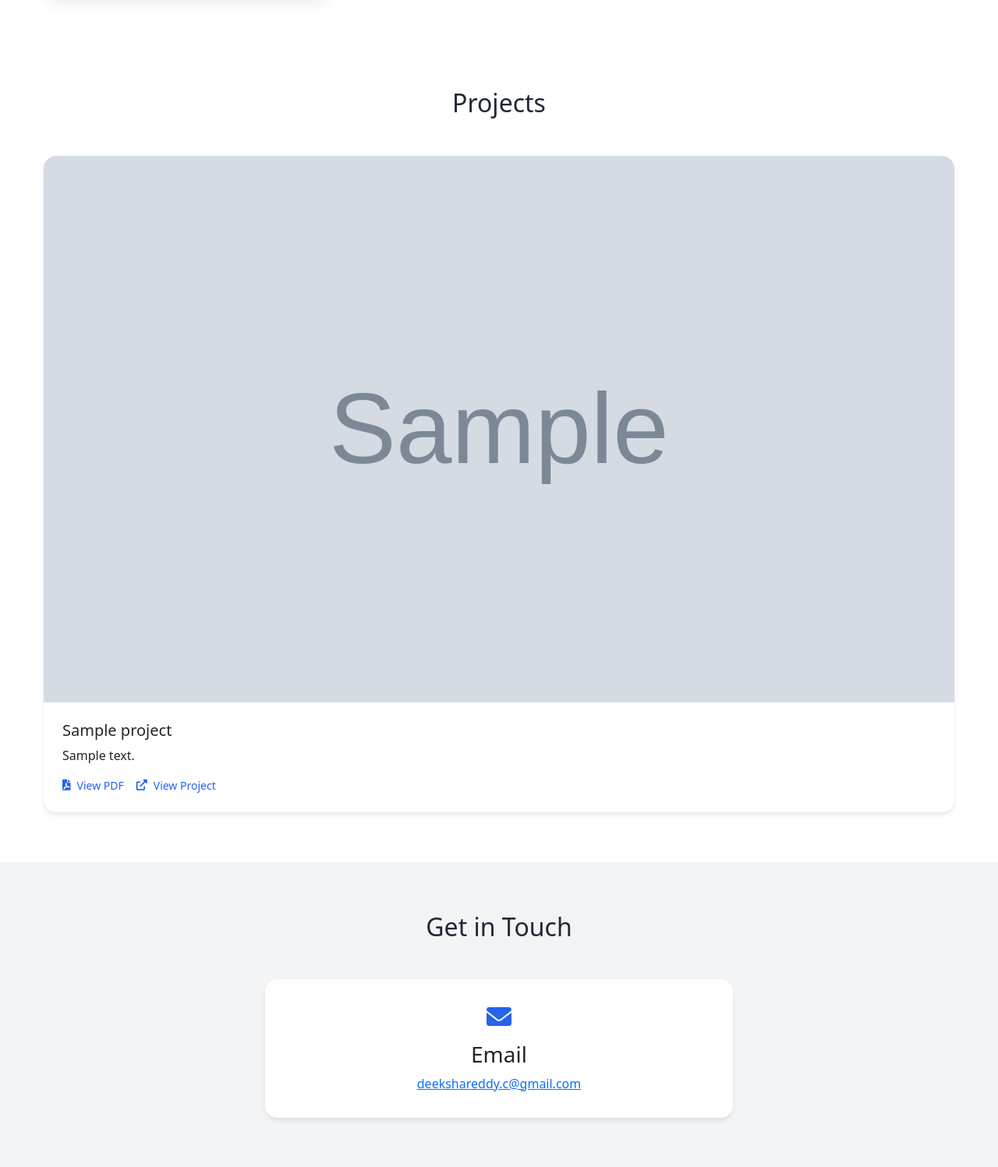
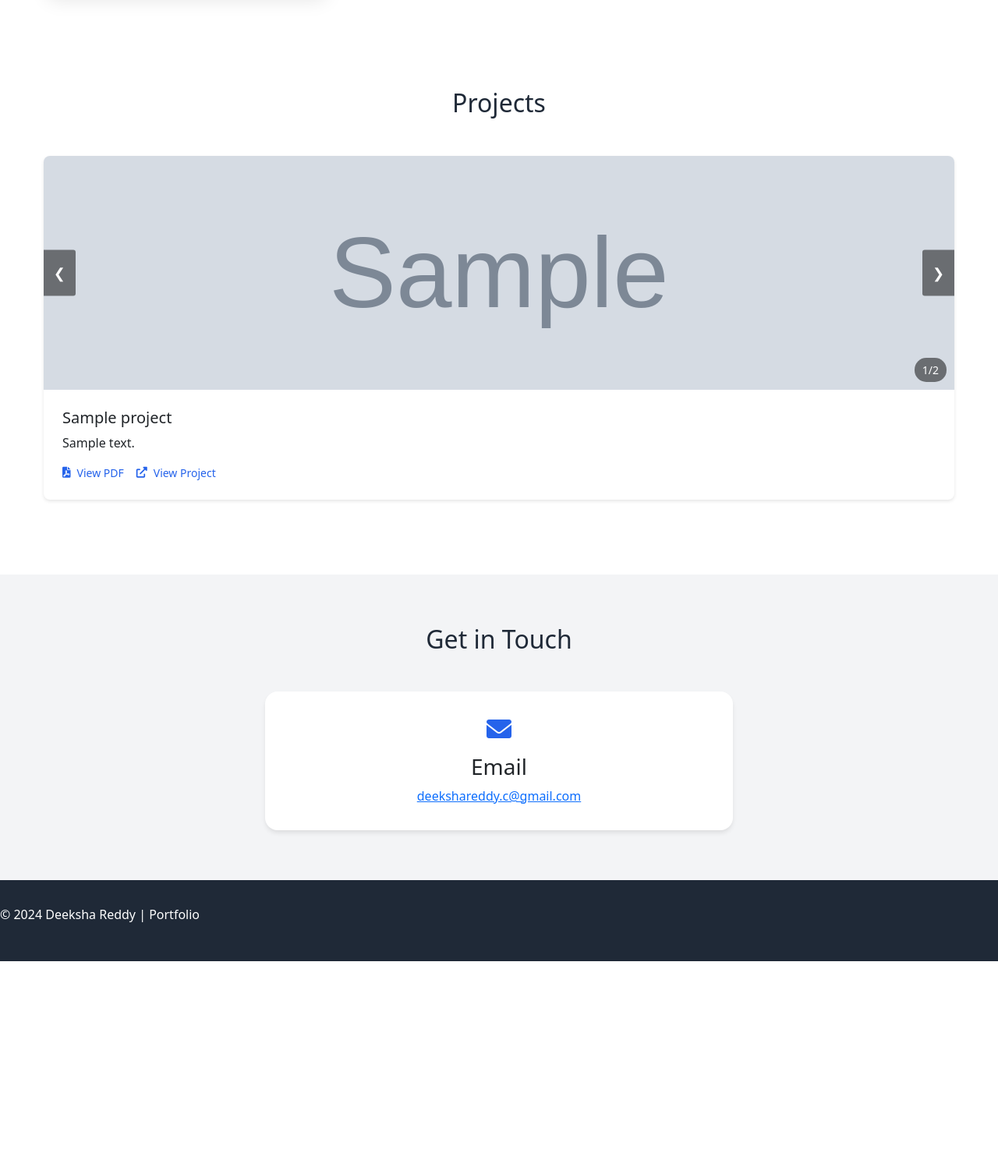
Before and after one commit to ChHarding/PortfolioWebsite_HCI584, a Flask app: page / in a window 1280 px wide. Shown: the part 1178-2675 px from the top of the page at 78% size. After the commit the page ends 2411 px from the top, so only its background shows below. Run offline with Flask 3, Linux system fonts and the light colour scheme; tables that the repository leaves empty hold one stand-in row (values such as "Sample post"); grey boxes marked "Sample" are stand-in pictures.

Commit message:
Changes made:
1. Used bootstrap for adding multiple images for the admin user while addind project details.
2. Changed the upload folder to be inside the static directory: static/project_files/
3. Updated image paths to use the static folder
4. Added file extension validation
Added a serve_static route to handle static files
5. Updated the image URLs in the template to use url_for with static
6. Modified the functions and removed unnessary loops, variables and functions.

```diff
--- a/static/style.css
+++ b/static/style.css
@@ -1,4 +1,4 @@
-/* Reset and Base Styles */
+
 * {
     margin: 0;
     padding: 0;
@@ -464,3 +464,104 @@
     background: rgba(255, 255, 255, 1);
     color: #c82333;
 }
+
+/* Project card and gallery styles */
+.project-card {
+    background: #fff;
+    border-radius: 8px;
+    box-shadow: 0 2px 4px rgba(0,0,0,0.1);
+    overflow: hidden;
+    margin-bottom: 2rem;
+}
+
+.project-images-gallery {
+    position: relative;
+    width: 100%;
+    height: 300px;
+    overflow: hidden;
+}
+
+.gallery-image {
+    position: absolute;
+    width: 100%;
+    height: 100%;
+    display: none;
+    transition: opacity 0.3s ease-in-out;
+}
+
+.gallery-image.active {
+    display: block;
+}
+
+.gallery-image img {
+    width: 100%;
+    height: 100%;
+    object-fit: cover;
+    object-position: center;
+}
+
+.gallery-nav {
+    position: absolute;
+    top: 50%;
+    transform: translateY(-50%);
+    background: rgba(0,0,0,0.5);
+    color: white;
+    padding: 1rem 0.8rem;
+    border: none;
+    cursor: pointer;
+    font-size: 18px;
+    transition: background-color 0.3s;
+    z-index: 2;
+}
+
+.gallery-nav:hover {
+    background: rgba(0,0,0,0.8);
+}
+
+.gallery-nav.prev {
+    left: 0;
+    border-radius: 0 3px 3px 0;
+}
+
+.gallery-nav.next {
+    right: 0;
+    border-radius: 3px 0 0 3px;
+}
+
+.image-counter {
+    position: absolute;
+    bottom: 10px;
+    right: 10px;
+    background: rgba(0,0,0,0.5);
+    color: white;
+    padding: 5px 10px;
+    border-radius: 15px;
+    font-size: 14px;
+    z-index: 2;
+}
+
+.project-content {
+    padding: 1.5rem;
+}
+
+/* Add these styles if you want thumbnail navigation */
+.thumbnail-nav {
+    display: flex;
+    gap: 10px;
+    padding: 10px;
+    overflow-x: auto;
+    background: #f5f5f5;
+}
+
+.thumbnail {
+    width: 60px;
+    height: 60px;
+    object-fit: cover;
+    cursor: pointer;
+    border: 2px solid transparent;
+    transition: border-color 0.3s;
+}
+
+.thumbnail.active {
+    border-color: #007bff;
+}
--- a/templates/index.html
+++ b/templates/index.html
@@ -152,6 +152,57 @@
                 });
             });
         });
+
+        // Add this script to your template or a separate .js file
+        document.addEventListener('DOMContentLoaded', function() {
+            // Initialize all galleries
+            document.querySelectorAll('.project-images-gallery').forEach(gallery => {
+                updateGalleryCounter(gallery);
+            });
+        });
+
+        function prevImage(button) {
+            const gallery = button.closest('.project-images-gallery');
+            const images = gallery.querySelectorAll('.gallery-image');
+            let currentIndex = Array.from(images).findIndex(img => img.classList.contains('active'));
+
+            // Hide current image
+            images[currentIndex].classList.remove('active');
+
+            // Calculate new index
+            currentIndex = currentIndex <= 0 ? images.length - 1 : currentIndex - 1;
+
+            // Show new image
+            images[currentIndex].classList.add('active');
+
+            updateGalleryCounter(gallery, currentIndex + 1);
+        }
+
+        function nextImage(button) {
+            const gallery = button.closest('.project-images-gallery');
+            const images = gallery.querySelectorAll('.gallery-image');
+            let currentIndex = Array.from(images).findIndex(img => img.classList.contains('active'));
+
+            // Hide current image
+            images[currentIndex].classList.remove('active');
+
+            // Calculate new index
+            currentIndex = currentIndex >= images.length - 1 ? 0 : currentIndex + 1;
+
+            // Show new image
+            images[currentIndex].classList.add('active');
+
+            updateGalleryCounter(gallery, currentIndex + 1);
+        }
+
+        function updateGalleryCounter(gallery, currentIndex = 1) {
+            const counter = gallery.querySelector('.image-counter');
+            if (counter) {
+                const current = counter.querySelector('.current');
+                const total = gallery.querySelectorAll('.gallery-image').length;
+                current.textContent = currentIndex;
+            }
+        }
     </script>
 
     <!-- Projects Section -->
@@ -161,13 +212,35 @@
             <div class="projects-grid">
                 {% for project in projects %}
                 <div class="project-card">
-                    {% if project.image %}
-                    <div class="project-image">
-                        <a href="{{project.link}}" target="_blank">
-                            <img src="{{ url_for('static', filename=project.image) }}" alt="{{ project.name }}">
-                        </a>
+                    {% if project.images or project.image %}
+                    <div class="project-images-gallery">
+                        <!-- Show main image first -->
+                        {% if project.image %}
+                        <div class="gallery-image active">
+                            <img src="{{ url_for('static', filename=project.image) }}" alt="{{ project.name }}" class="main-image">
+                        </div>
+                        {% endif %}
+
+                        <!-- Show additional images -->
+                        {% for image in project.images %}
+                        <div class="gallery-image">
+                            <img src="{{ url_for('static', filename=image.filename) }}" alt="{{ project.name }}" loading="lazy">
+                        </div>
+                        {% endfor %}
+
+                        <!-- Navigation buttons if there are multiple images -->
+                        {% if (project.images|length > 0) or project.image %}
+                        <button class="gallery-nav prev" onclick="prevImage(this)">❮</button>
+                        <button class="gallery-nav next" onclick="nextImage(this)">❯</button>
+
+                        <!-- Image counter -->
+                        <div class="image-counter">
+                            <span class="current">1</span>/<span class="total">{{ (project.images|length + (1 if project.image else 0)) }}</span>
+                        </div>
+                        {% endif %}
                     </div>
                     {% endif %}
+
                     <div class="project-content">
                         <h3>{{ project.name }}</h3>
                         <p>{{ project.description }}</p>
@@ -222,14 +295,3 @@
     </footer>
 </body>
 </html>
-
-<!--
--created the login for admin through the top navigation
--added the logout feature
-
--adding the project from admin mode is defined and easier.
-
--changed the layout, structure, styling of the whole web application to make it more user friendly
-
--restructured the home and add_project class.
--->
```
Also changed, not shown: static/project_files/2/Home_-_main_-_high.png (deleted), static/project_files/3/Target_Audience.png (deleted), static/project_files/Project_1_-_Data_Platform/Project_image.jpg (added), static/project_files/Testing_1/Testing_1.png (added), static/project_files/Testing_1/Testing_2.png (added), static/project_files/sketch/WhatsApp_Image_2024-11-11_at_9.21.13_AM.jpeg (deleted), 1 other file.
